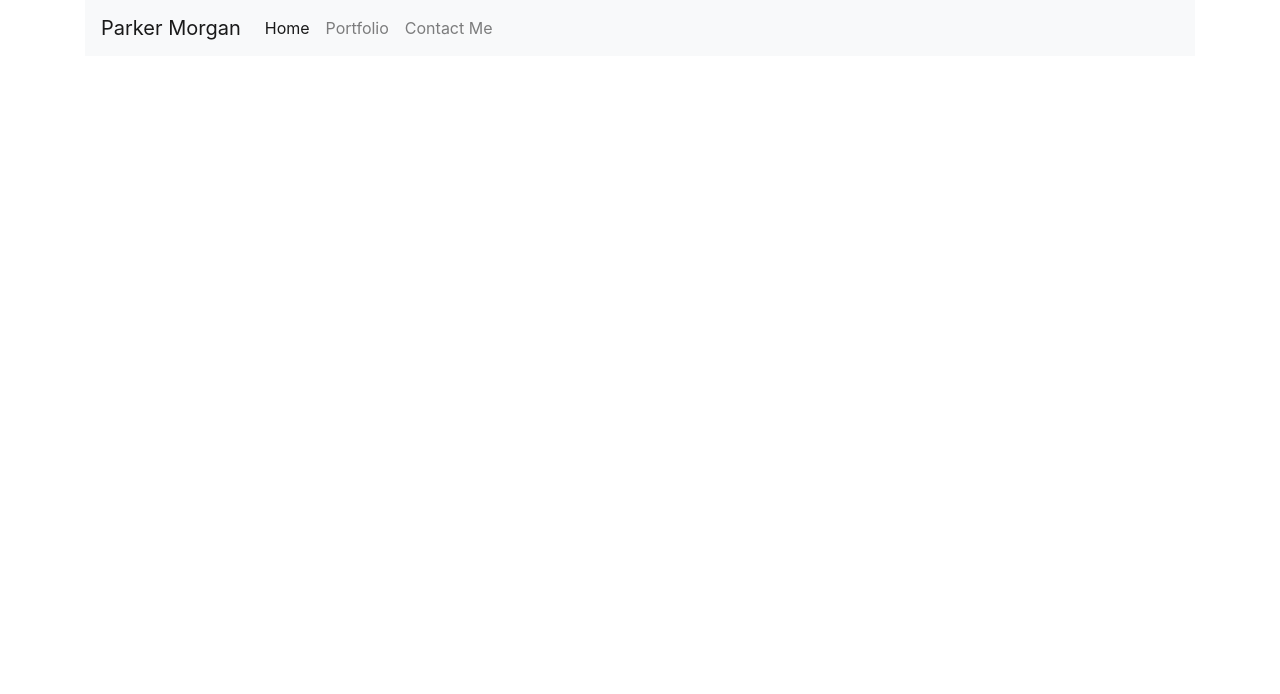
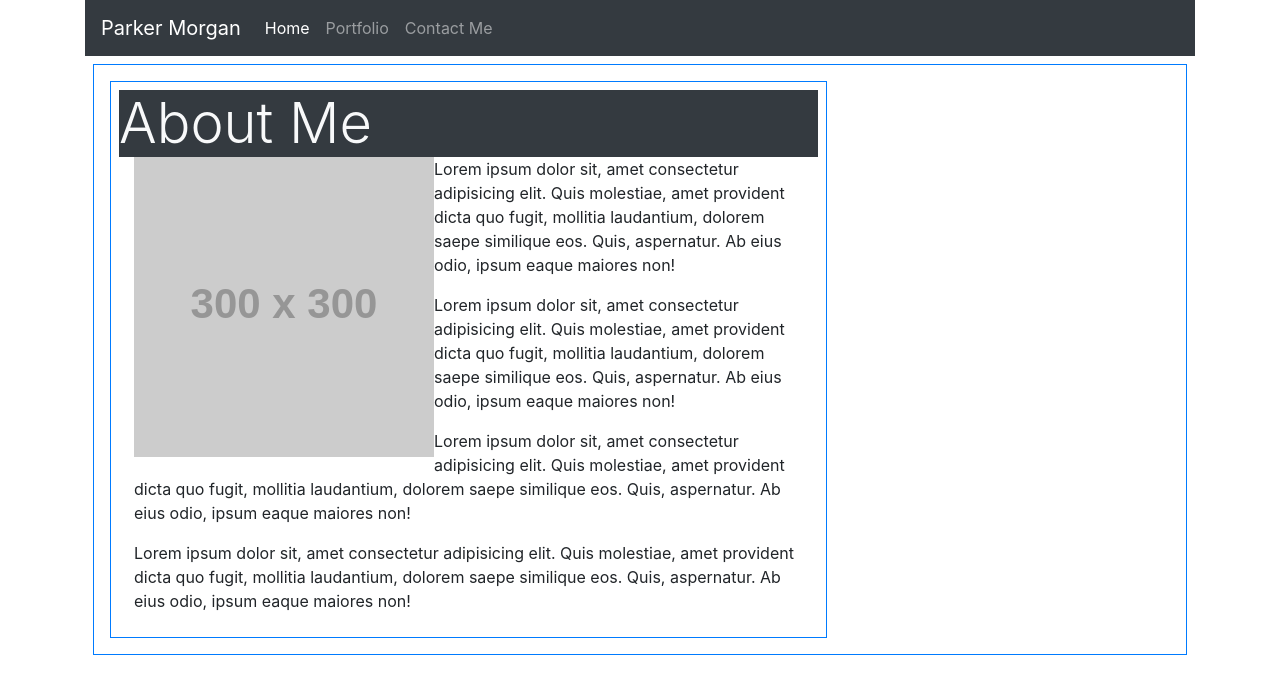
Before and after one commit to MorgansPlayGames/ParkerMorganPortfolio, a plain HTML site: page index.html in a window 1280 px wide. Drawn offline with nearby package versions, Linux system fonts and the light colour scheme; placeholder pictures from the web are drawn by us.

Commit message:
Really basic formatting for the about me

```diff
--- a/index.html
+++ b/index.html
@@ -9,14 +9,14 @@
 </head>
 <body>
     <div class="container">
-        <nav class="navbar navbar-expand-lg navbar-light bg-light">
+        <nav class="navbar navbar-expand-lg navbar-dark bg-dark">
             <a class="navbar-brand" href="#">Parker Morgan</a>
             <button class="navbar-toggler" type="button" data-toggle="collapse" data-target="#navbarSupportedContent" aria-controls="navbarSupportedContent" aria-expanded="false" aria-label="Toggle navigation">
                 <span class="navbar-toggler-icon"></span>
             </button>
 
             <div class="collapse navbar-collapse" id="navbarSupportedContent">
-                <ul class="navbar-nav mr-auto">
+                <ul class="navbar-nav mr-auto active">
                     <li class="nav-item active">
                         <a class="nav-link" href="index.html">Home <span class="sr-only">(current)</span></a>
                     </li>
@@ -29,6 +29,25 @@
                 </ul>
             </div>
         </nav>
+        <!-- Background Image -->
+        <div class="border border-primary m-2 p-2">
+            <!-- Main section -->
+            <main class="col-sm-8 border border-primary m-2 p-2" >
+                <!-- Head -->
+                <div class="bg-dark text-light">
+                    <header class="display-4">About Me</header>
+                </div>
+                <section class ="container row-sm-5">
+                    <img src="https://via.placeholder.com/300" class="float-left img-fluid">
+                    <p class="flex-wrap">Lorem ipsum dolor sit, amet consectetur adipisicing elit. Quis molestiae, amet provident dicta quo fugit, mollitia laudantium, dolorem saepe similique eos. Quis, aspernatur. Ab eius odio, ipsum eaque maiores non!</p>
+                    <p class="flex-wrap">Lorem ipsum dolor sit, amet consectetur adipisicing elit. Quis molestiae, amet provident dicta quo fugit, mollitia laudantium, dolorem saepe similique eos. Quis, aspernatur. Ab eius odio, ipsum eaque maiores non!</p>
+                    <p class="flex-wrap">Lorem ipsum dolor sit, amet consectetur adipisicing elit. Quis molestiae, amet provident dicta quo fugit, mollitia laudantium, dolorem saepe similique eos. Quis, aspernatur. Ab eius odio, ipsum eaque maiores non!</p>
+                    <p class="flex-wrap">Lorem ipsum dolor sit, amet consectetur adipisicing elit. Quis molestiae, amet provident dicta quo fugit, mollitia laudantium, dolorem saepe similique eos. Quis, aspernatur. Ab eius odio, ipsum eaque maiores non!</p>
+
+                </section>
+
+            </main>
+        </div>
     </div>
 
     <!-- JS, Popper.js, and jQuery -->
```
